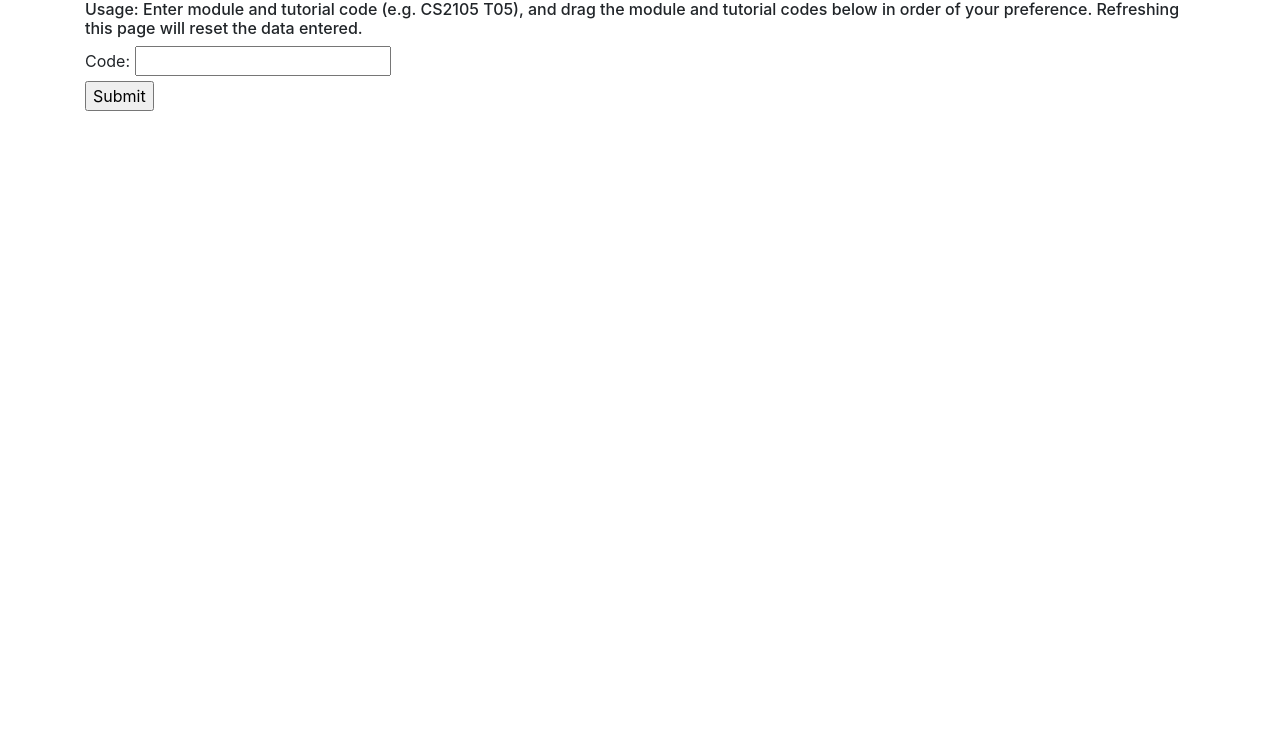
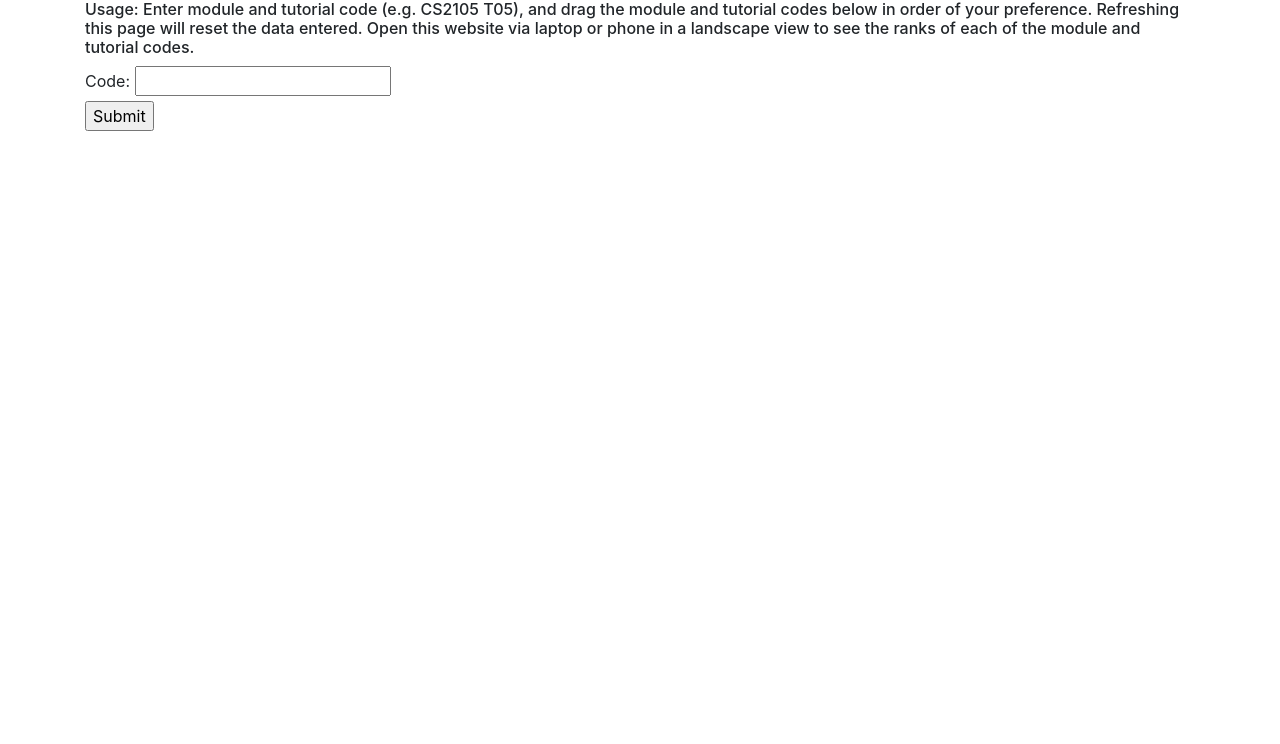
Before and after one commit to dhafinrazaq/modreg-sorter, a website built with webpack: page dist/index.html in a window 1280 px wide. Shown: the part 56-800 px from the top of the page. Built offline with nearby package versions, Linux system fonts and the light colour scheme.

Commit message:
edited instructions

```diff
--- a/dist/index.html
+++ b/dist/index.html
@@ -26,7 +26,9 @@
       <h6>
         Usage: Enter module and tutorial code (e.g. CS2105 T05), and drag the
         module and tutorial codes below in order of your preference. Refreshing
-        this page will reset the data entered.
+        this page will reset the data entered. Open this website via laptop or
+        phone in a landscape view to see the ranks of each of the module and
+        tutorial codes.
       </h6>
       <form class="newCodeForm">
         <label for="title">Code:</label>
```
